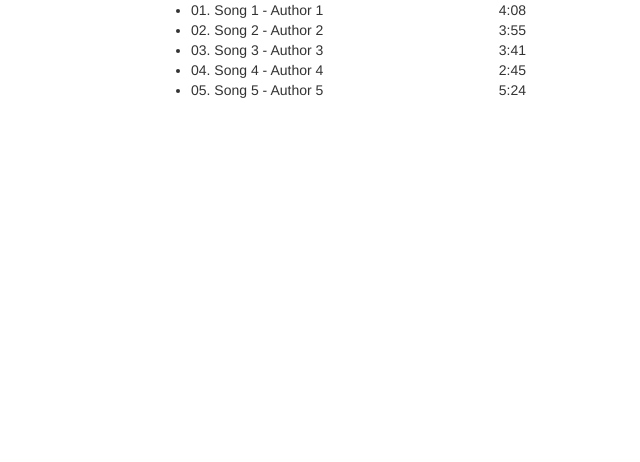
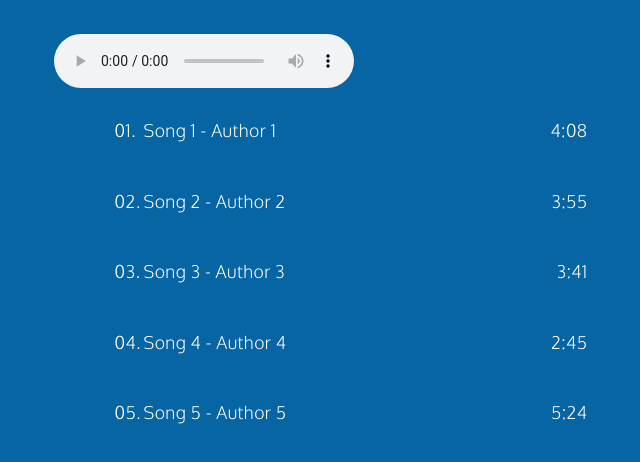
Before and after one commit to dangzo/react-redux-audio-player, a React app: page / in a window 1280 px wide. Shown: the whole page, without its empty margins (309-949 px from the left). Built offline with nearby package versions, Linux system fonts and the light colour scheme.

Commit message:
Styled Playlist component

```diff
--- a/package.json
+++ b/package.json
@@ -1,7 +1,7 @@
 {
-  "name": "react-playlist-manager",
+  "name": "react-redux-audio-player",
   "version": "1.0.0",
-  "description": "React-Redux - Playlist manager",
+  "description": "React-Redux - Audio player",
   "main": "app.js",
   "scripts": {
     "start": "webpack-dev-server --mode development --hot",
--- a/public/index.html
+++ b/public/index.html
@@ -2,7 +2,7 @@
 <!doctype html>
 <html>
 <head>
-	<title>React-Redux - Playlist manager</title>
+	<title>React-Redux - Audio player</title>
 
 	<!-- Latest compiled and minified CSS -->
 	<link rel="stylesheet" href="https://maxcdn.bootstrapcdn.com/bootstrap/3.3.7/css/bootstrap.min.css" integrity="sha384-BVYiiSIFeK1dGmJRAkycuHAHRg32OmUcww7on3RYdg4Va+PmSTsz/K68vbdEjh4u" crossorigin="anonymous">
--- a/src/components/App.js
+++ b/src/components/App.js
@@ -1,14 +1,15 @@
 
 import React from 'react';
+import { Provider } from 'react-redux';
+import { Grid, Row, Col } from 'react-bootstrap';
+import store from '../store.js';
 
-import { Grid, Row, Col } from 'react-bootstrap';
-
-// Components
+// App components
 import Playlist from './Playlist.js';
+import AudioPlayer from './AudioPlayer.js';
 
 // Debugging
 //
-import store from '../store.js';
 import { addSong, removeSong, setFavorite } from '../actions/index.js';
 
 window.store = store;
@@ -20,13 +21,16 @@ window.removeSong = removeSong;
 
 
 const App = () => (
+	<Provider store={store}>
 		<Grid>
 			<Row className="showGrid">
-			<Col md={4} mdOffset={4}>
+				<Col md={6} mdOffset={3}>
+					<AudioPlayer />
 					<Playlist />
 				</Col>
 			</Row>
 		</Grid>
+	</Provider>
 );
 
 export default App;
--- /dev/null
+++ b/src/components/AudioPlayer.js
@@ -0,0 +1,14 @@
+
+import React from 'react';
+
+
+const _AudioPlayer = () => (
+	<div className="player-container">
+    <audio className="player" preload="true" controls="controls">
+    	{/*<source src="../../public/test-track.mp3" type="audio/mpeg" />*/}
+    	Your browser does not support HTML5 Audio!
+  	</audio>
+  </div>
+);
+
+export default _AudioPlayer;
--- a/src/components/Playlist.js
+++ b/src/components/Playlist.js
@@ -8,42 +8,42 @@ const songList = [
 		title: "Song 1",
 		author: "Author 1",
 		URL: "https://test-url.com",
-		duration: "4:08",
+		length: "4:08",
 		favorite: false
 	},
 	{
 		title: "Song 2",
 		author: "Author 2",
 		URL: "https://test-url.com",
-		duration: "3:55",
+		length: "3:55",
 		favorite: false
 	},
 	{
 		title: "Song 3",
 		author: "Author 3",
 		URL: "https://test-url.com",
-		duration: "3:41",
+		length: "3:41",
 		favorite: true
 	},
 	{
 		title: "Song 4",
 		author: "Author 4",
 		URL: "https://test-url.com",
-		duration: "2:45",
+		length: "2:45",
 		favorite: false
 	},
 	{
 		title: "Song 5",
 		author: "Author 5",
 		URL: "https://test-url.com",
-		duration: "5:24",
+		length: "5:24",
 		favorite: true
 	}
 ];
 
 
 const _Playlist = () => (
-	<ul>
+	<ul className="playlist">
 		{songList.map((songItem, index) => (
 			<SongItem key={index} {...songItem} index={index} />
 		))}
--- a/src/components/SongItem.js
+++ b/src/components/SongItem.js
@@ -4,9 +4,10 @@ import React from 'react';
 
 const _SongItem = (props) => (
 	<li>
-		<div className="song-title">
-			{(props.index<10 ? '0' : null)+(props.index+1)}. {props.title} - {props.author}
-			<span className="song-duration">{props.duration}</span></div>
+		<div className="song-item">
+			<span className="song-num">{(props.index<10 ? '0' : null)+(props.index+1)}.</span>
+			<span className="song-title">{props.title} - {props.author}</span>
+			<span className="song-length">{props.length}</span></div>
 	</li>
 );
 
--- a/src/index.scss
+++ b/src/index.scss
@@ -1,5 +1,44 @@
 
-.song-duration {
-	position: absolute;
-	right: 0;
+@import './styles/playlist.scss';
+
+
+/* Font Family
+================================================== */
+
+@import url('https://fonts.googleapis.com/css?family=Oxygen:300,400,700');
+
+
+/* Global Styles
+================================================== */
+
+html, body {
+	-webkit-font-smoothing: antialiased;
+	-webkit-text-size-adjust: 100%;
+	background-color: #0665a2;
+	color: #fff;
+	font-size: 1.05rem;
+	font-family: "Oxygen", HelveticaNeue, "Helvetica Neue", Helvetica, Arial, sans-serif;
+	font-weight: 300;
+	letter-spacing: .025rem;
+	line-height: 1.618;
+	padding: 1rem 0;
 }
+
+*,::before, ::after {
+	box-sizing:	border-box;
+}
+
+* {
+	-webkit-tap-highlight-color: rgba(0,0,0,0);
+	-webkit-tap-highlight-color: transparent;
+}
+
+
+
+/* Typography / Links
+================================================== */
+
+p { color: #fff; display: block; font-size: .9rem; font-weight: 400; margin: 0 0 2px; }
+a, a:visited { color: #8cc3e6; outline: 0; text-decoration: underline; }
+a:hover, a:focus { color: #bbdef5; }
+p a, p a:visited { line-height: inherit; }
--- a/src/reducers/index.js
+++ b/src/reducers/index.js
@@ -8,7 +8,7 @@ const initialState = {
 			title: "",
 			author: "",
 			URL: "",
-			duration: "2:45",
+			length: "2:45",
 			favorite: false
 		}*/
 	]
--- /dev/null
+++ b/src/styles/player.scss
@@ -0,0 +1,118 @@
+/* Audio Player Styles
+================================================== */
+
+audio {
+	display: none;
+}
+
+#audiowrap,
+.playlist {
+	margin: 0 auto;
+}
+
+#tracks {
+	font-size: 0;
+	position: relative;
+	text-align: center;
+}
+
+#nowPlay {
+	display: block;
+	font-size: 0;
+}
+
+#nowPlay span {
+	display: inline-block;
+	font-size: 1.05rem;
+	vertical-align: top;
+}
+
+#nowPlay span#npAction {
+	padding: 21px;
+	width: 30%;
+}
+
+#nowPlay span#npTitle {
+	padding: 21px;
+	text-align: right;
+	width: 70%;
+}
+
+
+
+.plSel,
+.plSel:hover {
+	background-color: rgba(0,0,0,.1);
+	color: #fff;
+	cursor: default !important;
+}
+
+#tracks a {
+	border-radius: 3px;
+	color: #fff;
+	cursor: pointer;
+	display: inline-block;
+	font-size: 2rem;
+	height: 35px;
+	line-height: .175;
+	margin: 0 5px 30px;
+	padding: 10px;
+	text-decoration: none;
+	transition: background .3s ease;
+}
+
+#tracks a:last-child {
+	margin-left: 0;
+}
+
+#tracks a:hover,
+#tracks a:active {
+	background-color: rgba(0,0,0,.1);
+	color: #fff;
+}
+
+#tracks a::-moz-focus-inner {
+	border: 0;
+	padding: 0;
+}
+
+
+/* Plyr Overrides
+================================================== */
+
+.plyr--audio .plyr__controls {
+background-color: transparent;
+border: none;
+color: #fff;
+padding: 20px 20px 20px 13px;
+width: 100%;
+}
+
+.plyr--audio .plyr__controls button.tab-focus:focus,
+.plyr--audio .plyr__controls button:hover,
+.plyr__play-large {
+	background: rgba(0,0,0,.1);
+}
+
+.plyr__progress--played,
+.plyr__volume--display {
+	color: rgba(0,0,0,.1);
+}
+
+.plyr--audio .plyr__progress--buffer,
+.plyr--audio .plyr__volume--display {
+	background: rgba(0,0,0,.1);
+}
+
+.plyr--audio .plyr__progress--buffer {
+	color: rgba(0,0,0,.1);
+}
+
+
+/* Media Queries
+================================================== */
+
+@media only screen and (max-width: 600px) {
+  #nowPlay span#npAction { display: none; }
+  #nowPlay span#npTitle { display: block; text-align: center; width: 100%; }
+}
--- /dev/null
+++ b/src/styles/playlist.scss
@@ -0,0 +1,40 @@
+
+/* Playlist
+================================================== */
+
+.playlist li {
+	cursor:  pointer;
+	display:  block;
+	margin:  0;
+	padding:  21px 0;
+}
+
+.playlist li:hover {
+	background-color: rgba(0,0,0,.1);
+}
+
+.song-item {
+	position: relative;
+}
+
+.song-title {
+	left: 50px;
+	overflow: hidden;
+	position: absolute;
+	right: 65px;
+	text-overflow: ellipsis;
+	top: 0;
+	white-space: nowrap;
+}
+
+.song-num {
+	padding-left: 21px;
+	width: 25px;
+}
+
+.song-length {
+	padding-left: 21px;
+	position: absolute;
+	right: 21px;
+	top: 0;
+}
```
Also changed, not shown: README.md, 2 other files. Lines whose indentation alone changed are shown as unchanged.
